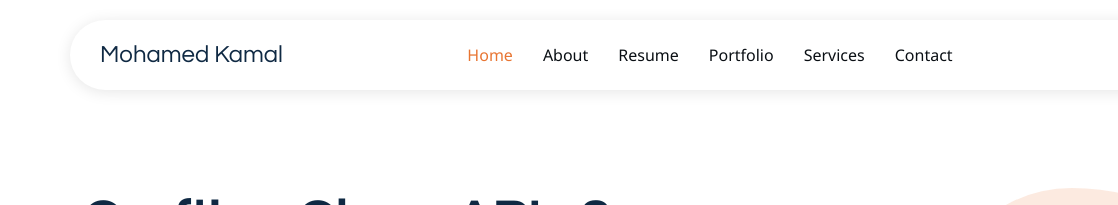
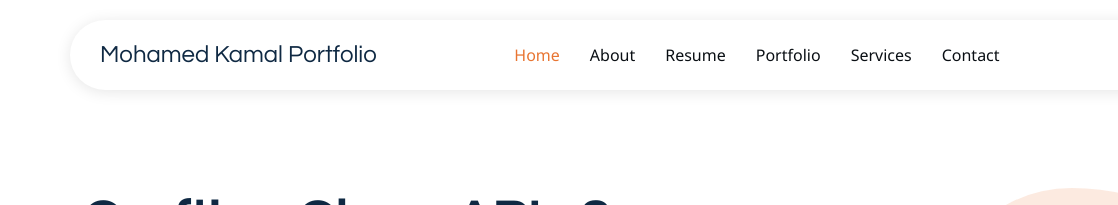
Before and after one commit to MohamedKamaal/Portfolio, a plain HTML site: page index.html in a window 1280 px wide. Shown: the top 205 px of the page, 0-1118 px from the left. Drawn offline with nearby package versions, Linux system fonts and the light colour scheme.

Commit message:
Update index.html

```diff
--- a/index.html
+++ b/index.html
@@ -4,7 +4,7 @@
 <head>
   <meta charset="utf-8">
   <meta content="width=device-width, initial-scale=1.0" name="viewport">
-  <title>Mohamed Kamal Portofolio</title>
+  <title>Mohamed Kamal Portfolio</title>
   <meta name="description" content="">
   <meta name="keywords" content="">
 
@@ -44,7 +44,7 @@
       <a href="index.html" class="logo d-flex align-items-center me-auto me-xl-0">
         <!-- Uncomment the line below if you also wish to use an image logo -->
         <!-- <img src="assets/img/logo.webp" alt=""> -->
-        <h1 class="sitename">Mohamed Kamal</h1>
+        <h1 class="sitename">Mohamed Kamal Portfolio</h1>
       </a>
 
       <nav id="navmenu" class="navmenu">
```
